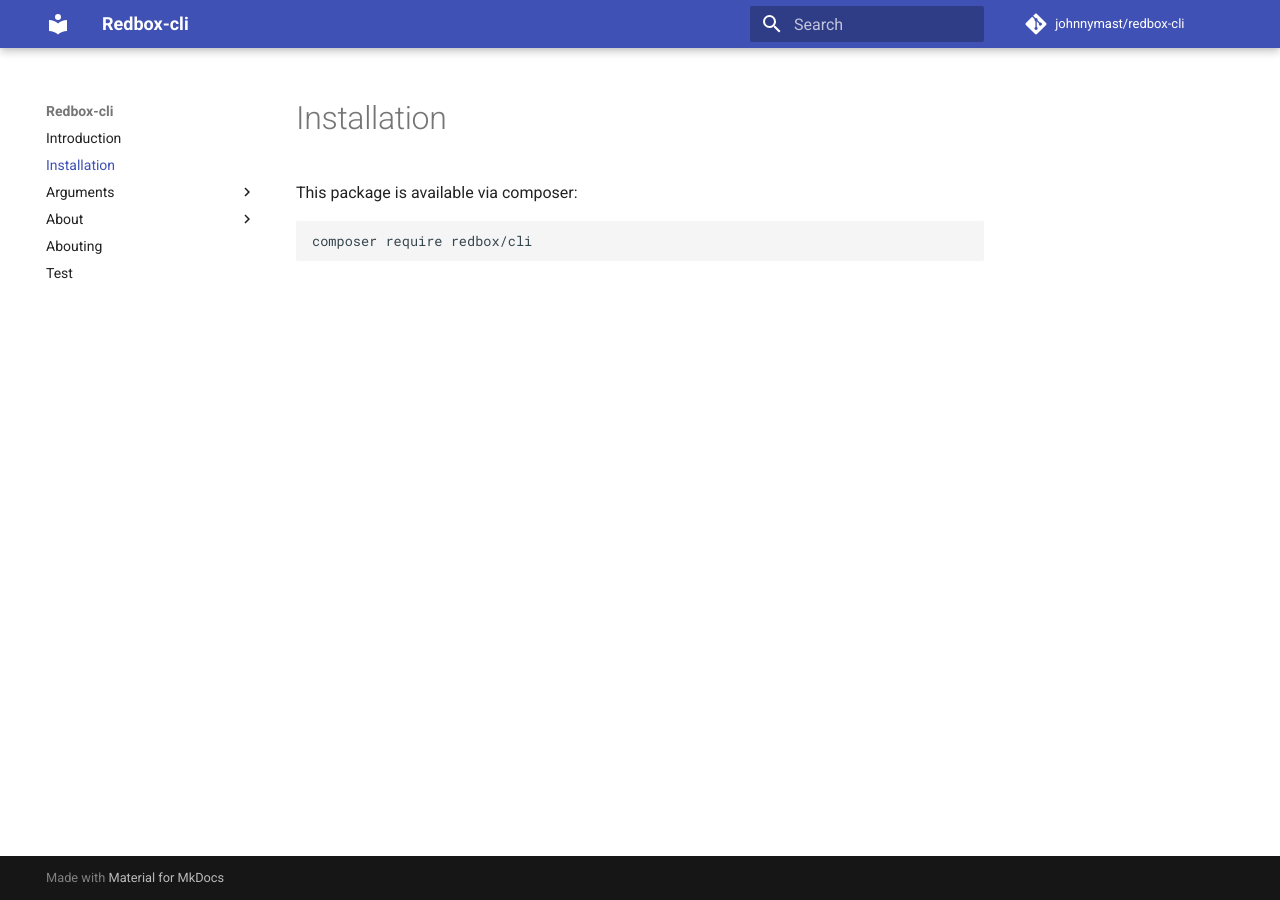
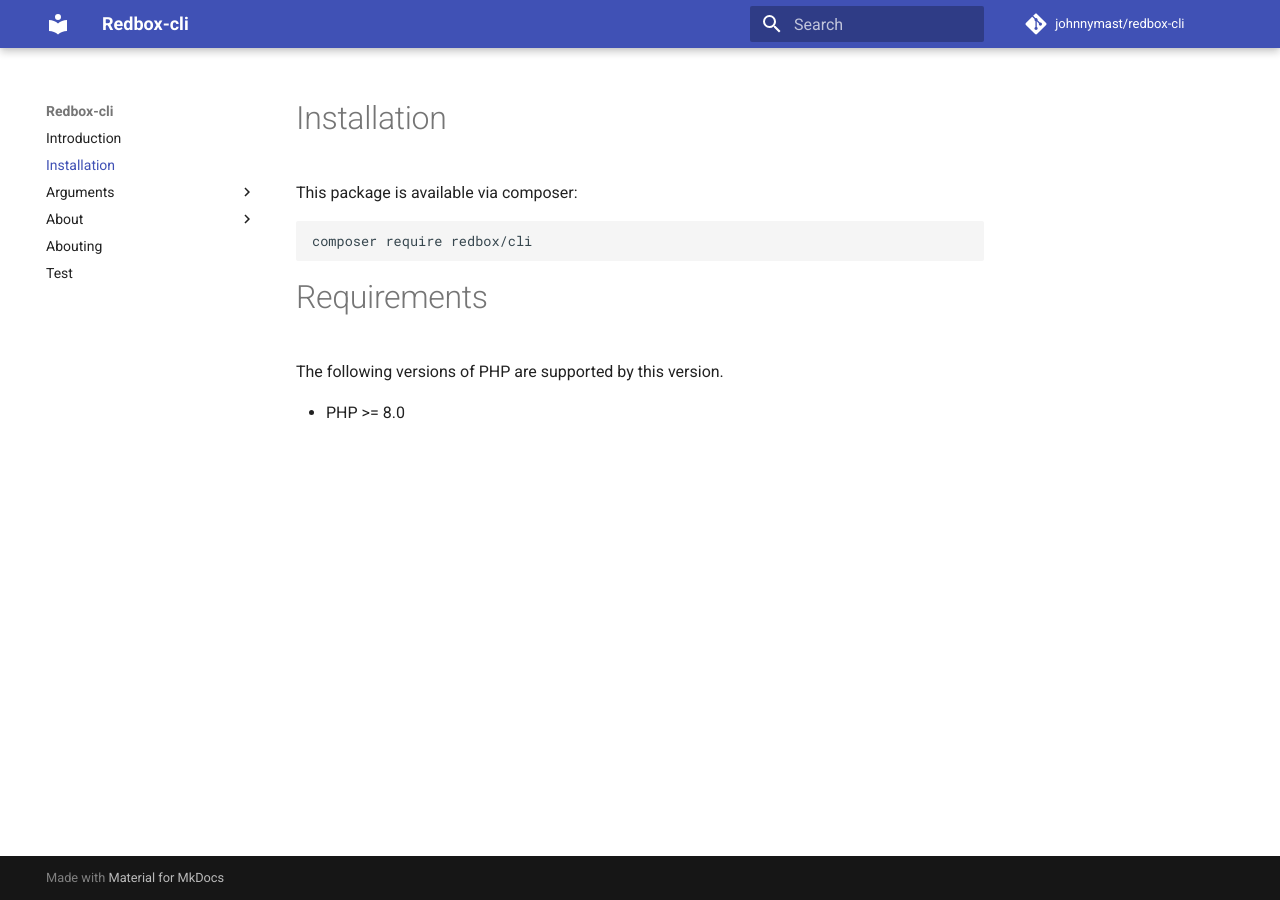
Before and after one commit to johnnymast/redbox-cli, an MkDocs documentation site: the page built from docs/installation.md, in a window 1280 px wide. Built offline with MkDocs 1.6.1 and Material for MkDocs 9.7.7, drawn with Linux system fonts in a browser that asks for light colours; comment, search, counter and statistics services are not loaded.

````diff
--- a/docs/installation.md
+++ b/docs/installation.md
@@ -6,3 +6,9 @@ This package is available via composer:
 ```bash
 composer require redbox/cli
 ```
+
+# Requirements
+
+The following versions of PHP are supported by this version.
+
++ PHP >= 8.0
````
